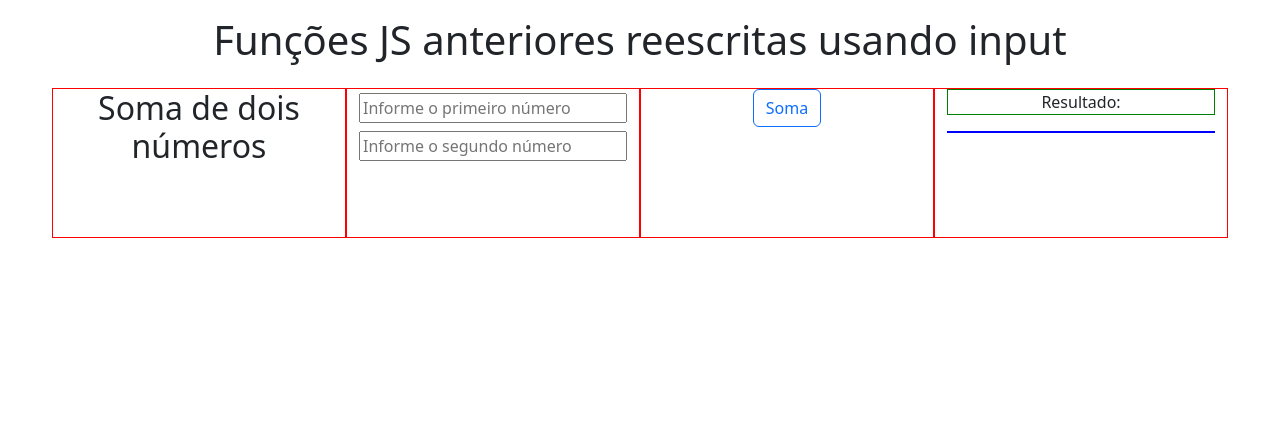
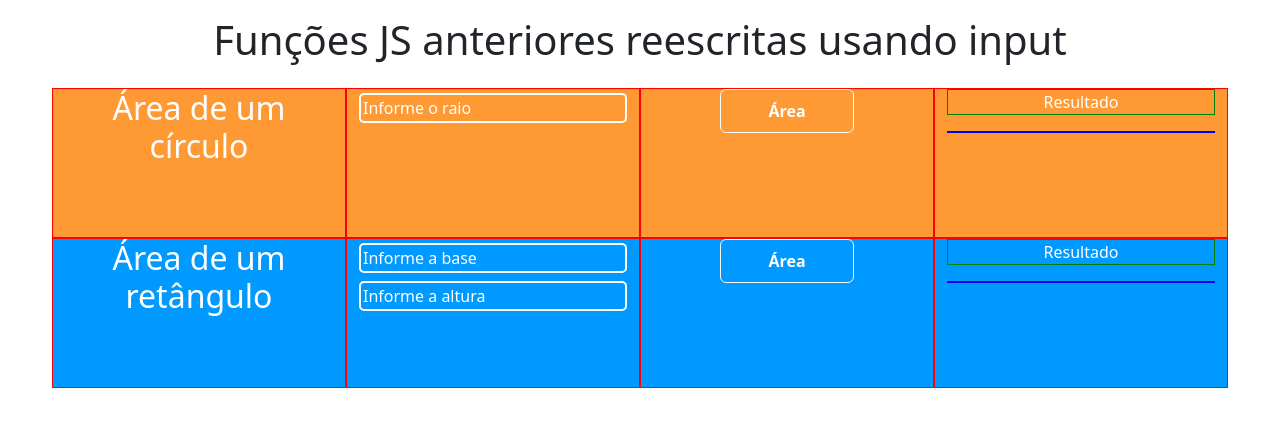
Before and after one commit to marianaarodrigues/input-functions, a plain HTML site: page index.html in a window 1280 px wide. Drawn offline with nearby package versions, Linux system fonts and the light colour scheme.

Commit message:
continuação

```diff
--- a/css/style.css
+++ b/css/style.css
@@ -2,3 +2,67 @@ main {
     width: 90%;
     margin: auto;
 }
+
+.areacirculo {
+    background-color: #FF9933;
+    color: #FFF;
+    height: 150px;
+    display: flex;
+    align-items: center;
+    justify-content: center;
+}
+
+#raio {
+    border-radius: 5px;
+    border: 2px solid #FFF;
+    background-color: #FF9933;
+    color: #FFF;
+}
+
+#raio::placeholder {
+    opacity: 1;
+    color: #FFF;
+}
+
+.areacirculo button {
+    font-weight: 600;
+    color: #FFF;
+    width: 50%;
+    height: 30%;
+}
+
+.areacirculo button:hover {
+    background-color: #FFF;
+    color: #FF9933;
+}
+
+.arearetangulo {
+    background-color: #0099FF;
+    color: #FFF;
+}
+
+#baseretangulo,
+#altretangulo {
+    border-radius: 5px;
+    border: 2px solid #FFF;
+    background-color: #0099FF;
+    color: #FFF;
+}
+
+#baseretangulo::placeholder,
+#altretangulo::placeholder {
+    opacity: 1;
+    color: #FFF;
+}
+
+.arearetangulo button {
+    font-weight: 600;
+    color: #FFF;
+    width: 50%;
+    height: 30%;
+}
+
+.arearetangulo button:hover {
+    background-color: #FFF;
+    color: #0099FF;
+}
--- a/index.html
+++ b/index.html
@@ -18,26 +18,46 @@
             <h1>Funções JS anteriores reescritas usando input</h1>
         </div>
 
-        <div class="row align-items-end text-center">
-            <div class="col-sm-3" style="height: 150px; border: 1px solid red;">
-                <h2 class="my-auto">Soma de dois números</h2>
+        <div class="row align-items-end text-center areacirculo">
+            <div class="col-sm-3 titulo" style="height: 150px; border: 1px solid red;">
+                <h2 class="my-auto">Área de um círculo</h2>
             </div>
             <div class="col-sm-3" style="height: 150px; border: 1px solid red;">
                 <div>
-                    <input class="my-1 w-100" type="number" id="numero1" placeholder="Informe o primeiro número">
-                </div>
-                <div>
-                    <input class="my-1 w-100" type="number" id="numero2" placeholder="Informe o segundo número">
+                    <input class="my-1 w-100" type="number" id="raio" placeholder="Informe o raio">
                 </div>
             </div>
             <div class="col-sm-3" style="height: 150px; border: 1px solid red;">
-                <button type="button" class="btn btn-outline-primary" onclick="soma2num()">
-                    Soma
+                <button type="button" class="btn btn-outline-light" onclick="areacirc()">
+                    Área
                 </button>
             </div>
             <div class="col-sm-3 text-center" style="height: 150px; border: 1px solid red;">
-                <p class="align-self-center" style="border: 1px solid green;">Resultado: </p>
-                <p class="align-self-center" id="soma" style="border: 1px solid blue;"></p>
+                <p class="align-self-center" style="border: 1px solid green;">Resultado</p>
+                <p class="align-self-center" id="areacir" style="border: 1px solid blue;"></p>
+            </div>
+        </div>
+
+        <div class="row align-items-end text-center arearetangulo">
+            <div class="col-sm-3 titulo" style="height: 150px; border: 1px solid red;">
+                <h2 class="my-auto">Área de um retângulo</h2>
+            </div>
+            <div class="col-sm-3" style="height: 150px; border: 1px solid red;">
+                <div>
+                    <input class="my-1 w-100" type="number" id="baseretangulo" placeholder="Informe a base">
+                </div>
+                <div>
+                    <input class="my-1 w-100" type="number" id="altretangulo" placeholder="Informe a altura">
+                </div>
+            </div>
+            <div class="col-sm-3" style="height: 150px; border: 1px solid red;">
+                <button type="button" class="btn btn-outline-light" onclick="arearet()">
+                    Área
+                </button>
+            </div>
+            <div class="col-sm-3 text-center" style="height: 150px; border: 1px solid red;">
+                <p class="align-self-center" style="border: 1px solid green;">Resultado</p>
+                <p class="align-self-center" id="arearetang" style="border: 1px solid blue;"></p>
             </div>
         </div>
 
--- a/js/script.js
+++ b/js/script.js
@@ -1,6 +1,12 @@
-function soma2num() {
-    let num1 = parseFloat(document.getElementById('numero1').value);
-    let num2 = parseFloat(document.getElementById('numero2').value);
-    let soma = (num1 + num2).toFixed(2);
-    document.getElementById('soma').innerHTML = soma;
+function areacirc() {
+    let raio = parseFloat(document.getElementById('raio').value);
+    let area = (Math.PI * Math.pow(raio, 2)).toFixed(2);
+    document.getElementById('areacir').innerHTML = area;
 }
+
+function arearet() {
+    let num1 = parseFloat(document.getElementById('baseretangulo').value);
+    let num2 = parseFloat(document.getElementById('altretangulo').value);
+    let area = (num1 * num2).toFixed(2);
+    document.getElementById('arearetang').innerHTML = area;
+}
```
